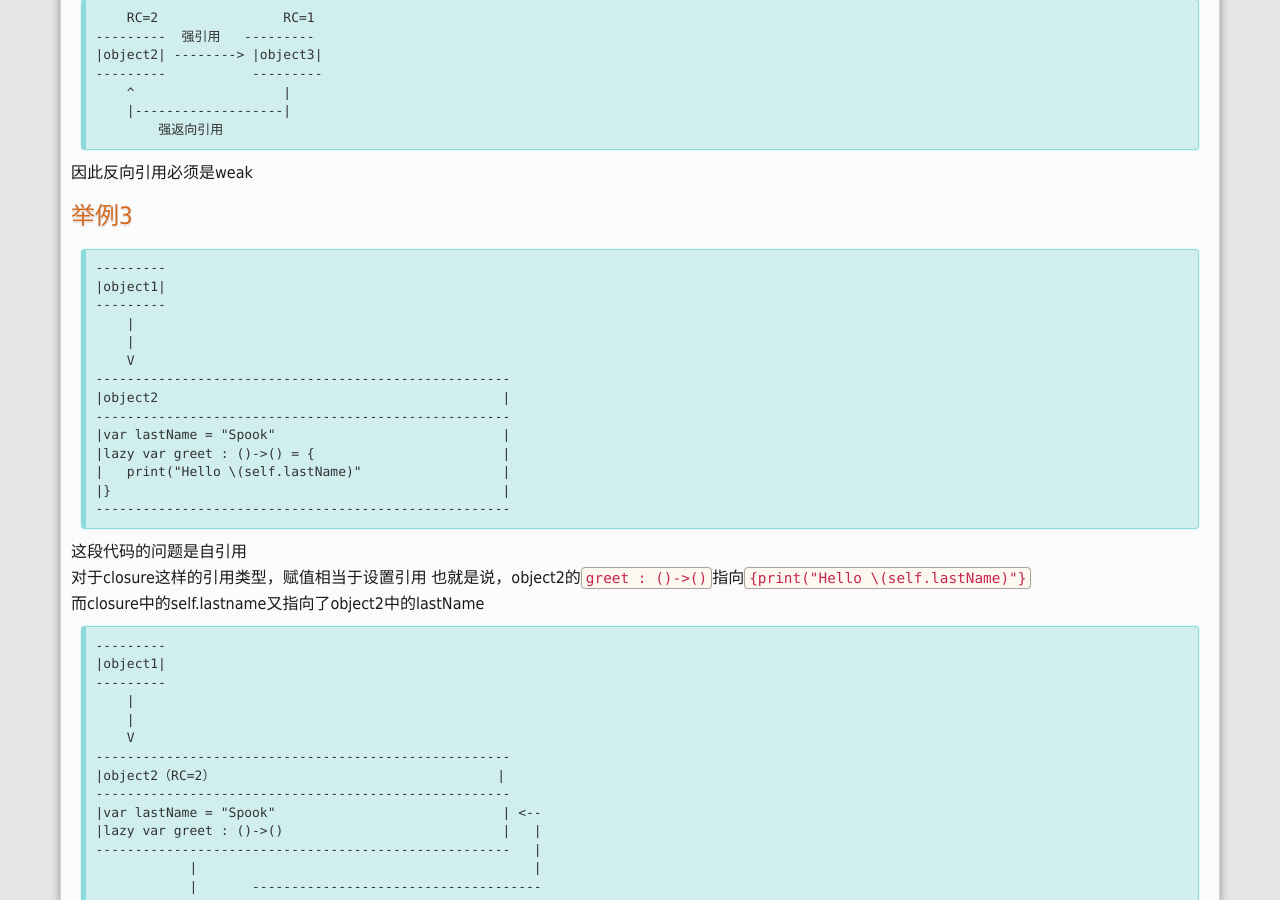
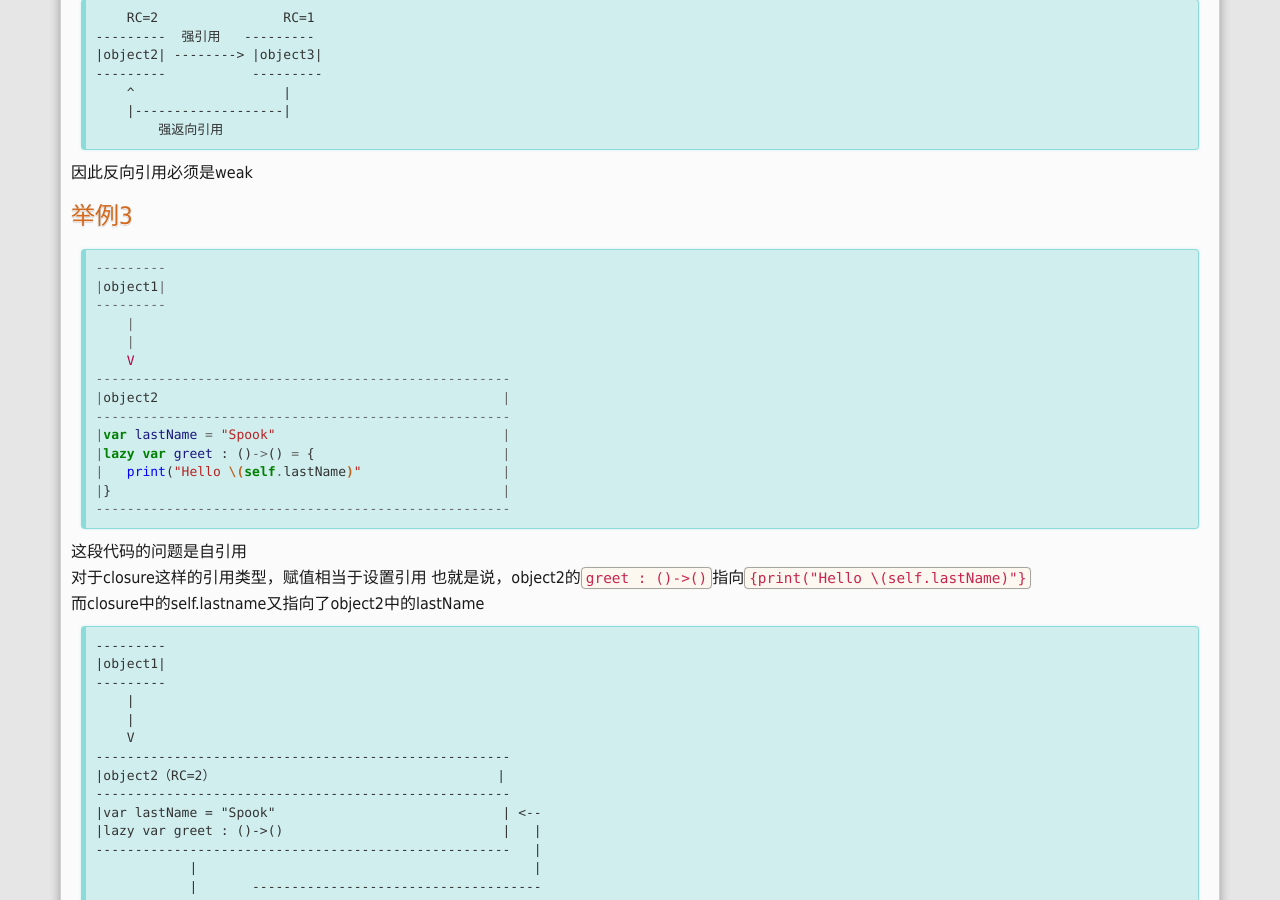
Before and after one commit to windmissing/windmissing.github.io, a Jekyll site: the page built from _posts/2016-07-03-swift-momery-management.md, in a window 1280 px wide and 900 px high, scrolled down 1335 px. Built offline with Jekyll 4.4.1, drawn with Linux system fonts in a browser that asks for light colours; Markdown is read by kramdown in place of the engine named in the settings; comment, search, counter and statistics services are not loaded.

Commit message:
Update 2016-07-03-swift-momery-management.md

````diff
--- a/_posts/2016-07-03-swift-momery-management.md
+++ b/_posts/2016-07-03-swift-momery-management.md
@@ -75,7 +75,7 @@ object4是否存在对RC没有影响，但当object2不存在时，object4对obj
 
 #### 举例3
 
-```
+~~~swift
 ---------
 |object1|
 ---------
@@ -90,13 +90,13 @@ object4是否存在对RC没有影响，但当object2不存在时，object4对obj
 |   print("Hello \(self.lastName)"                  |
 |}                                                  |
 -----------------------------------------------------
-```
+~~~
 这段代码的问题是自引用
 对于closure这样的引用类型，赋值相当于设置引用
 也就是说，object2的`greet : ()->()`指向`{print("Hello \(self.lastName)"}`
 而closure中的self.lastname又指向了object2中的lastName
 
-```
+~~~
 ---------
 |object1|
 ---------
@@ -117,7 +117,7 @@ object4是否存在对RC没有影响，但当object2不存在时，object4对obj
 |   print("Hello \(self.lastName)"                  |
 |}                                                  |
 -----------------------------------------------------
-```
+~~~
 解决方案：
 使用强引用变为unknown引用
 
````
